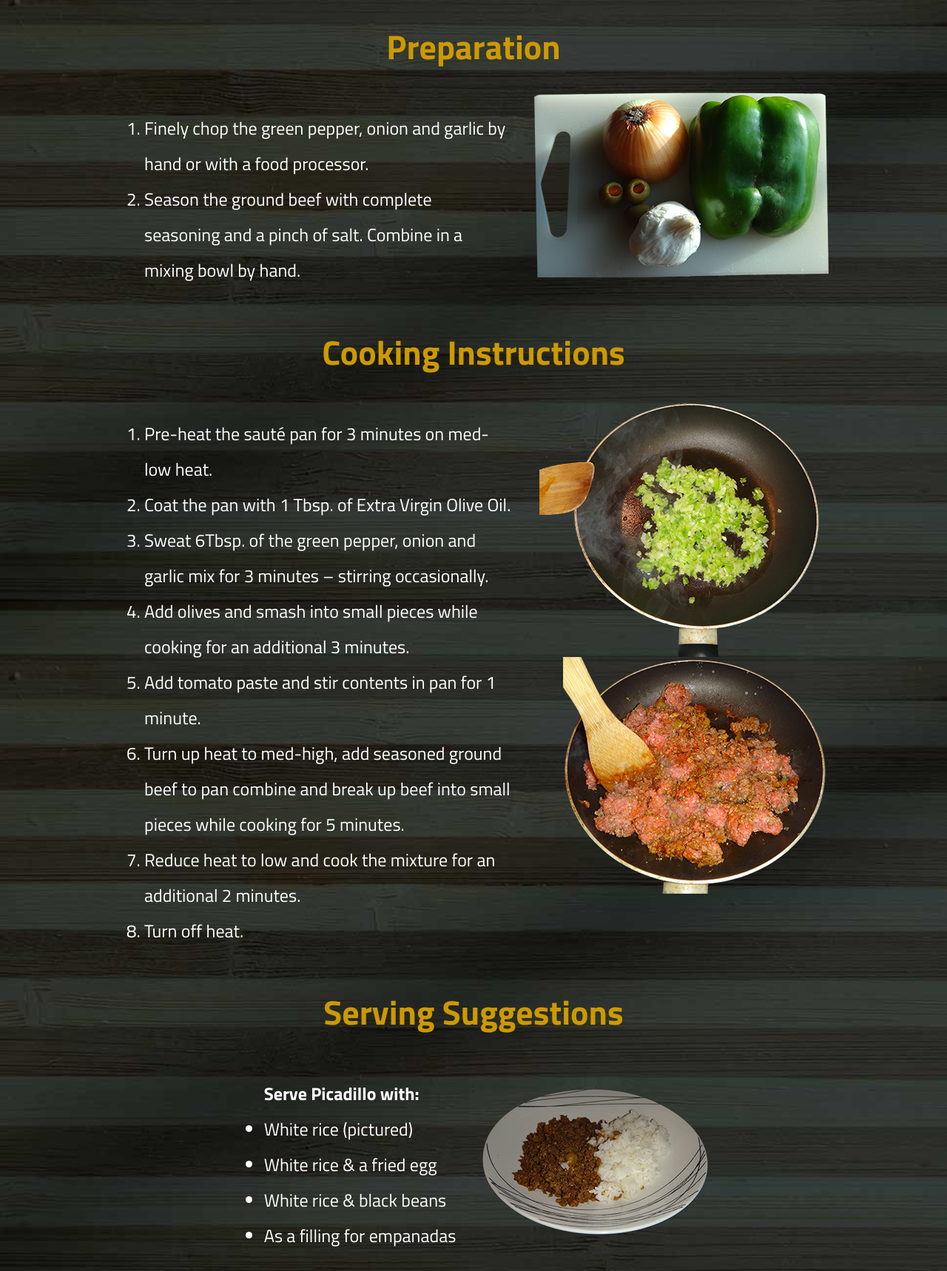
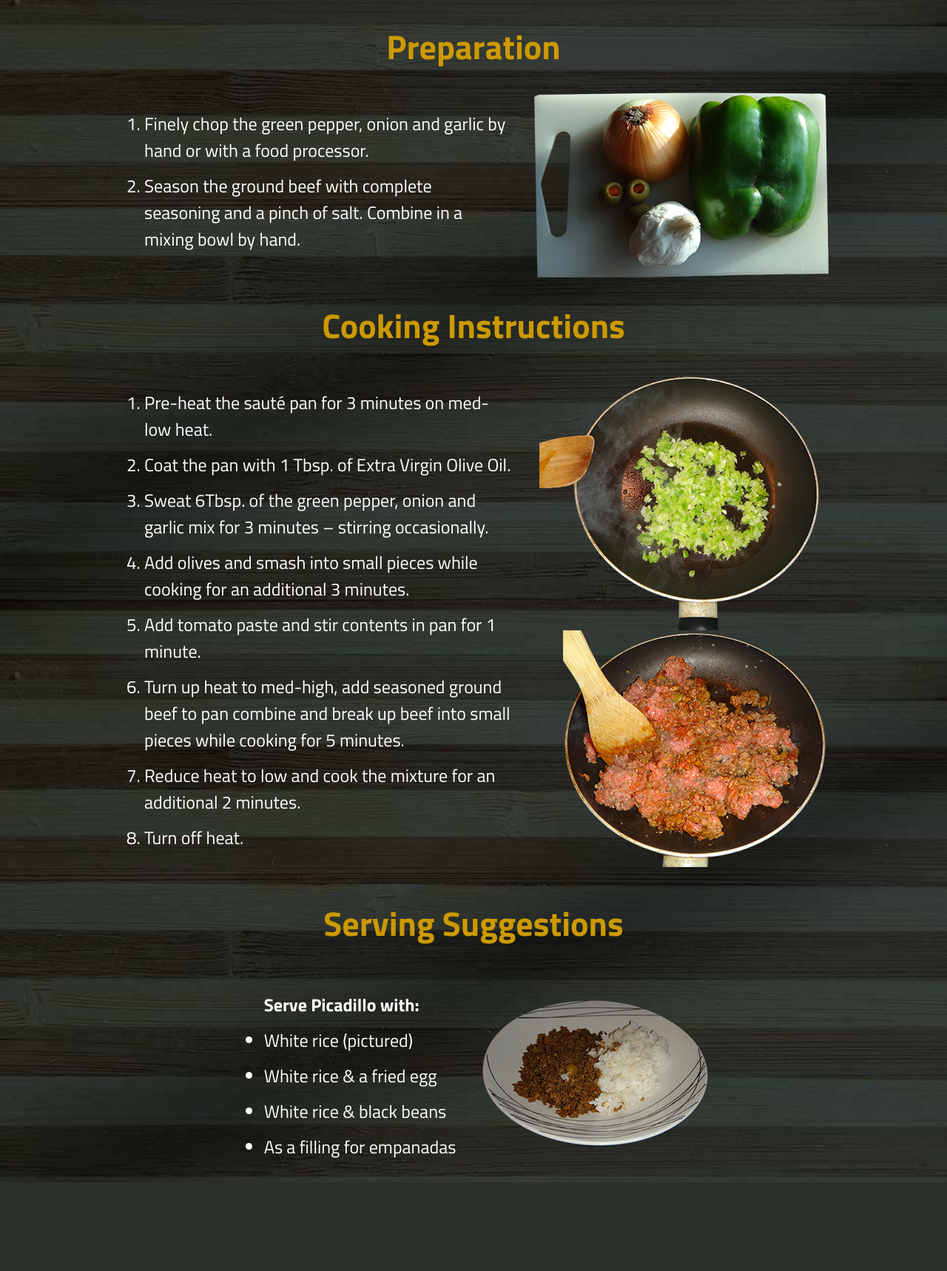
Before and after one commit to CafeConVega/cmp590-joshua-vega, a PHP site: page / in a window 1280 px wide. Shown: the part 1010-2728 px from the top of the page at 74% size. After the commit the page ends 2608 px from the top, so only its background shows below. Run offline with PHP 8.4, Linux system fonts and the light colour scheme.

Commit message:
adjusted line spacing for list items

```diff
--- a/Recipe Desktop/css/main.css
+++ b/Recipe Desktop/css/main.css
@@ -23,6 +23,12 @@ h2 {
     color: #CC9900;
     text-align: center;
 }
+
+ol li {
+margin-bottom: 12px;
+    line-height: normal;
+}
+
 
 ol,
 ul {
--- a/Recipe Desktop/index.html
+++ b/Recipe Desktop/index.html
@@ -107,7 +107,7 @@
     </div>
     <h2>Cooking Instructions</h2>
     <div id="instructions">
-        <ol>
+        <ol class="directions">
             <li>Pre-heat the sauté pan for 3 minutes on med-low heat.</li>
             <li>Coat the pan with 1 Tbsp. of Extra Virgin Olive Oil.</li>
             <li>Sweat 6Tbsp. of the green pepper, onion and garlic mix for 3 minutes – stirring occasionally.</li>
```
